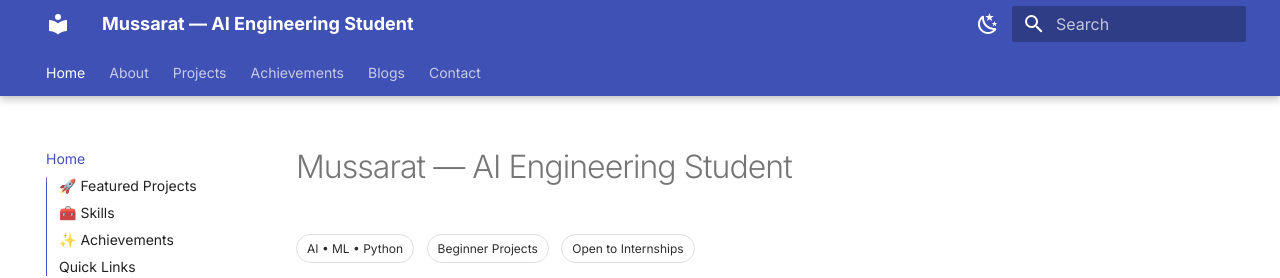
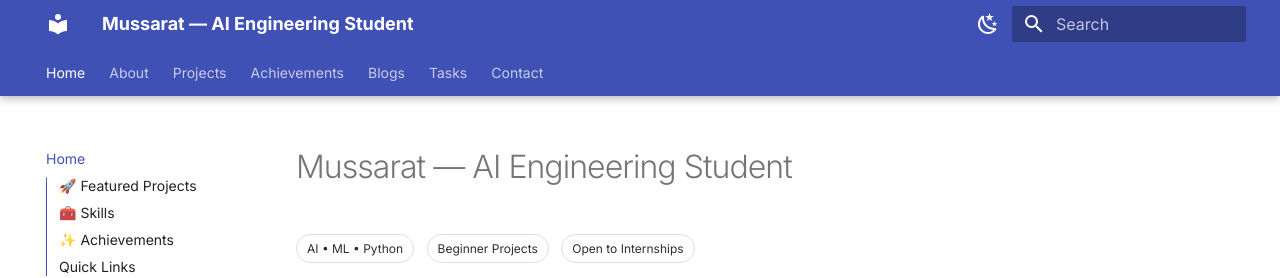
Before and after one commit to MussaratBano/ai-portfolio, an MkDocs documentation site: the page built from docs/index.md, in a window 1280 px wide. Shown: the top 278 px of the page. Built offline with MkDocs 1.6.1 and Material for MkDocs 9.7.7, drawn with Linux system fonts in a browser that asks for light colours.

Commit message:
Updating Task

```diff
--- a/mkdocs.yml
+++ b/mkdocs.yml
@@ -69,6 +69,7 @@ nav:
       - Overview: achievements/index.md
       - Certificates: achievements/certificates.md
   - Blogs: blogs.md
+  - Tasks: tasks.md
   - Contact: contact.md
 
 plugins:
```
